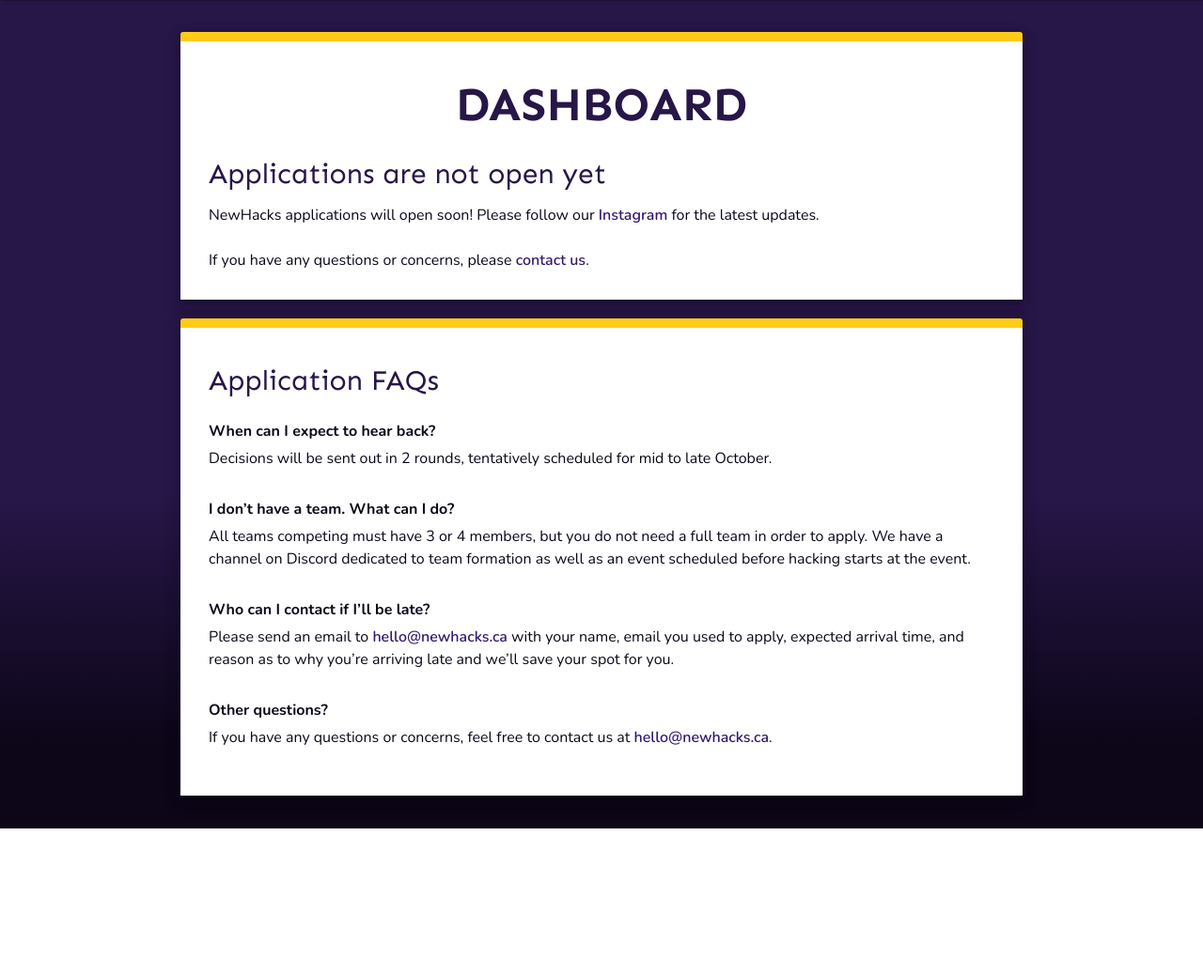
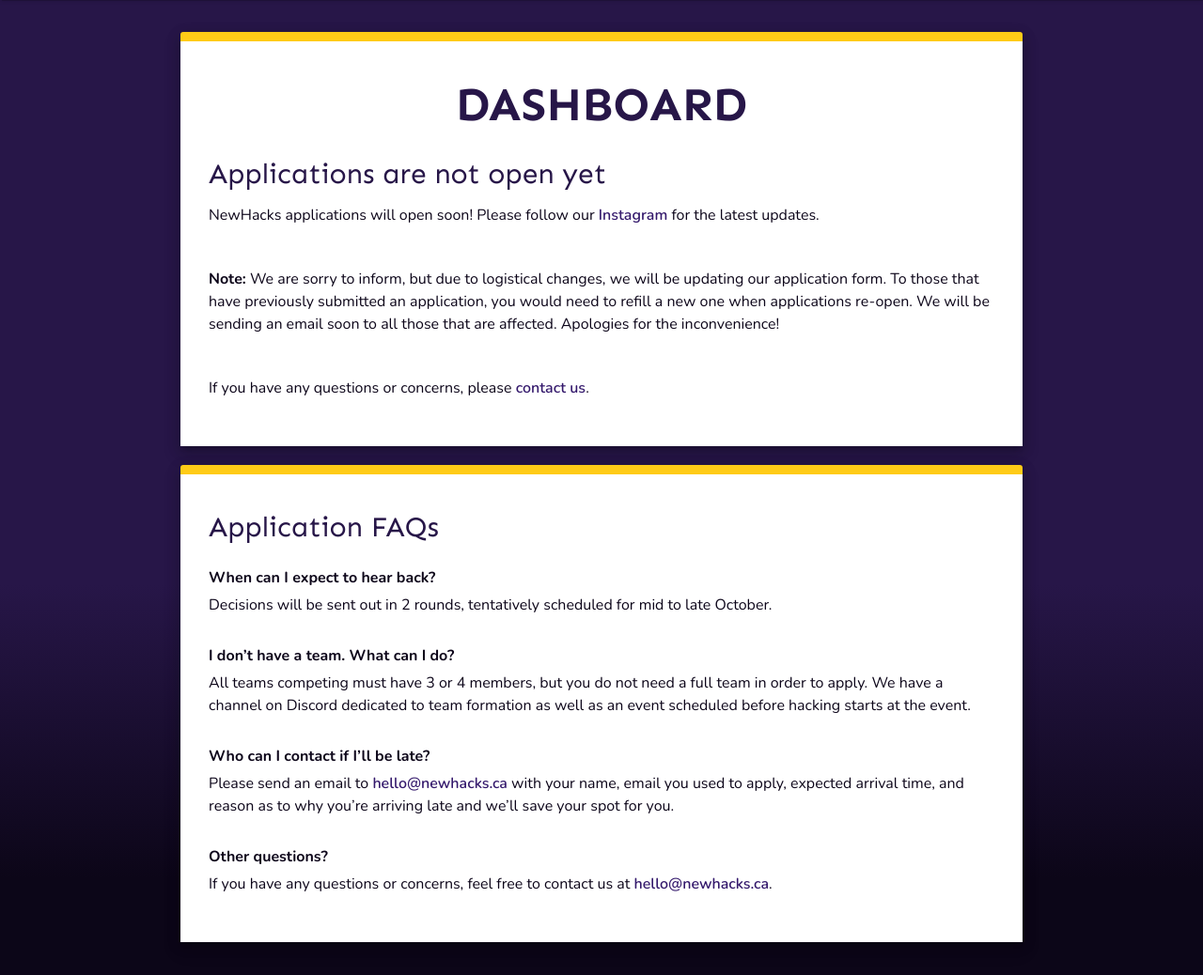
Before and after one commit to ieeeuoft/newhacks-site-2024, a Django app: page /dashboard/ in a window 1280 px wide. Shown: the part 65-1103 px from the top of the page at 94% size. Before the commit the page ends 947 px from the top, so only its background shows below. Run offline with Django 3.2, Linux system fonts and the light colour scheme; the visitor is signed in with stand-in values (Sample User, id 1); data that the repository does not hold is empty; style sheets or scripts are compiled from the project's sources.

Commit message:
adding refill application msg

```diff
--- a/hackathon_site/event/jinja2/event/dashboard_base.html
+++ b/hackathon_site/event/jinja2/event/dashboard_base.html
@@ -17,9 +17,12 @@
                 {% if application is none %}
                     {% if is_registration_open() and not is_application_open() %}
                         <h2 class="formH2">Applications are not open yet</h2>
-                        <p>{{ hackathon_name }} applications will open soon! Please follow our <a href="https://www.instagram.com/ieee_uoft/" class="hoverLink primaryText" target="_blank">Instagram</a>  for the latest updates.</p>
+                        <p style="margin-bottom: 20px;">{{ hackathon_name }} applications will open soon! Please follow our <a href="https://www.instagram.com/ieee_uoft/" class="hoverLink primaryText" target="_blank">Instagram</a>  for the latest updates.</p>
                         <br />
-                        <p>If you have any questions or concerns, please <a href="mailto:{{ contact_email }}" class="hoverLink primaryText">contact us</a>.</p>
+                        <p style="margin-bottom: 20px;"><b>Note:</b> We are sorry to inform, but due to logistical changes, we will be updating our application form. To those that have previously submitted an application, you would need to refill a new one
+                        when applications re-open. We will be sending an email soon to all those that are affected. Apologies for the inconvenience!</p>
+                        <br />
+                        <p style="margin-bottom: 20px;">If you have any questions or concerns, please <a href="mailto:{{ contact_email }}" class="hoverLink primaryText">contact us</a>.</p>
 
                     {% elif not is_application_open() %}
                         <h2 class="formH2">Applications have closed</h2>
```
